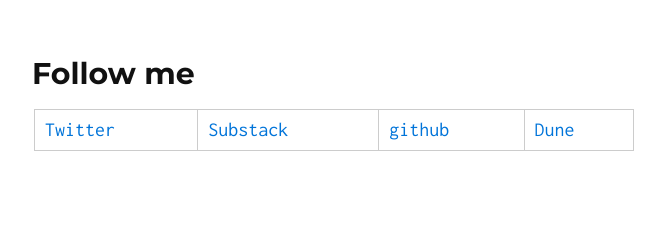
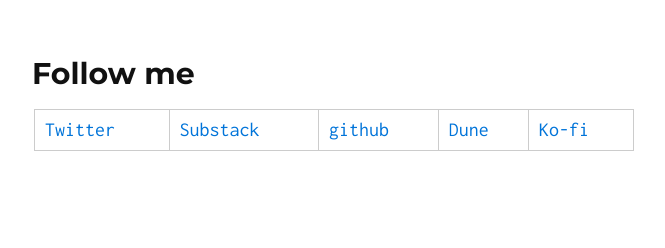
Before and after one commit to coindataschool/showcase, a Jekyll site: the page built from index.md, in a window 1280 px wide. Shown: the part 1949-2197 px from the top of the page, without its empty margins (306-971 px from the left). Built offline with Jekyll 4.4.1, drawn with Linux system fonts in a browser that asks for light colours; our own code applies the rules of GitHub Pages for plain Markdown files.

Commit message:
add ko-fi link

```diff
--- a/index.md
+++ b/index.md
@@ -39,4 +39,4 @@ Thank you for donating to Coin Data School. Your contribution supports my contin
 
 ## Follow me
 
-[Twitter](https://twitter.com/coindataschool) | [Substack](https://coindataschool.substack.com/) | [github](https://github.com/coindataschool) | [Dune](https://dune.com/coindataschool)
+[Twitter](https://twitter.com/coindataschool) | [Substack](https://coindataschool.substack.com/) | [github](https://github.com/coindataschool) | [Dune](https://dune.com/coindataschool) | [Ko-fi](https://ko-fi.com/coindataschool)
```
